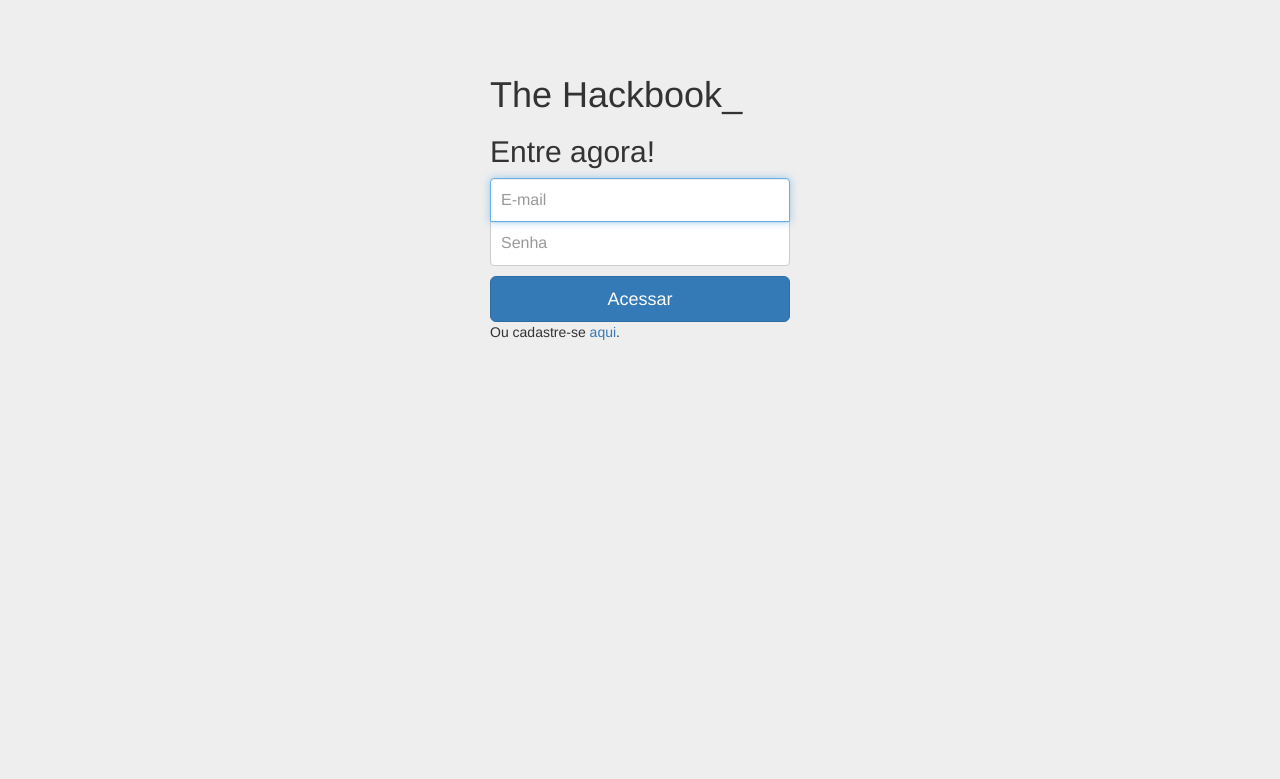
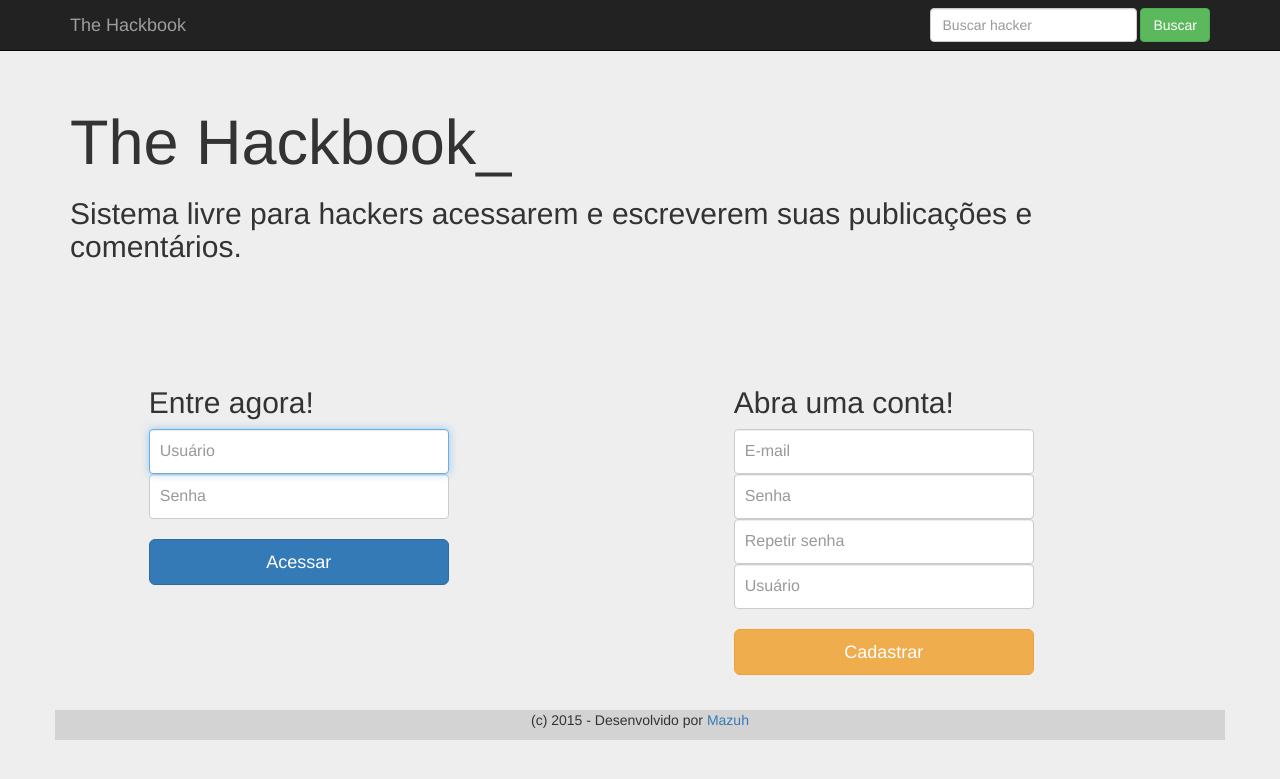
Before and after one commit to Mazuh/Minicurso-LammerHackingPHP, a PHP site: page / in a window 1280 px wide. Shown: the top 779 px of the page. Run offline with PHP 8.4, Linux system fonts and the light colour scheme.

Commit message:
Template de login

```diff
--- a/src/css/custom/login.css
+++ b/src/css/custom/login.css
@@ -8,15 +8,6 @@ body {
     max-width: 330px;
     padding: 15px;
     margin: 0 auto;
-}
-
-.form-signin .form-signin-heading,
-.form-signin .checkbox {
-    margin-bottom: 10px;
-}
-
-.form-signin .checkbox {
-    font-weight: normal;
 }
 
 .form-signin .form-control {
@@ -32,15 +23,3 @@ body {
 .form-signin .form-control:focus {
     z-index: 2;
 }
-
-.form-signin input[type="email"] {
-    margin-bottom: -1px;
-    border-bottom-right-radius: 0;
-    border-bottom-left-radius: 0;
-}
-
-.form-signin input[type="password"] {
-    margin-bottom: 10px;
-    border-top-left-radius: 0;
-    border-top-right-radius: 0;
-}
--- a/src/index.php
+++ b/src/index.php
@@ -6,7 +6,7 @@
         <meta charset="utf-8">
         <meta http-equiv="X-UA-Compatible" content="IE=edge">
         <meta name="viewport" content="width=device-width, initial-scale=1">
-        <meta name="description" content="Simplório e frágil sistema em que usuários podem publicar artigos prórpios e ler ou escrever comentários nas publicações alheias.">
+        <meta name="description" content="Simplório e frágil sistema em que usuários podem publicar artigos própios e ler ou escrever comentários nas publicações alheias.">
         <meta name="author" content="Mazuh">
 
         <title>The Hackbook</title>
@@ -14,9 +14,43 @@
         <!-- Bootstrap core CSS -->
         <link href="css/bootstrap.min.css" rel="stylesheet">
 
+        <style type="text/css">
+            /* Move down content because we have a fixed navbar that is 50px tall */
+            body {
+                padding-top: 50px;
+                padding-bottom: 20px;
+            }
+
+            footer{
+                background-color: lightgray;
+            }
+        </style>
+
     </head>
 
     <body>
+
+        <nav class="navbar navbar-inverse navbar-fixed-top">
+            <div class="container">
+                <div class="navbar-header">
+                    <button type="button" class="navbar-toggle collapsed" data-toggle="collapse" data-target="#navbar" aria-expanded="false" aria-controls="navbar">
+                        <span class="sr-only">Toggle navigation</span>
+                        <span class="icon-bar"></span>
+                        <span class="icon-bar"></span>
+                        <span class="icon-bar"></span>
+                    </button>
+                    <a class="navbar-brand" href="#">The Hackbook</a>
+                </div>
+                <div id="navbar" class="navbar-collapse collapse">
+                    <form class="navbar-form navbar-right">
+                        <div class="form-group">
+                            <input type="search" placeholder="Buscar hacker" class="form-control">
+                        </div>
+                        <button type="submit" class="btn btn-success">Buscar</button>
+                    </form>
+                </div>
+            </div>
+        </nav>
 
         <?php
         // inclui o template solicitado
@@ -31,6 +65,11 @@
 
         ?>
 
+        <br/>
+        <footer class="container text-center">
+            <p>(c) 2015 - Desenvolvido por <a href="https://github.com/Mazuh/Minicurso-HackingPHP">Mazuh</a></p>
+        </footer>
+
     </body>
 
 </html>
--- a/src/login.php
+++ b/src/login.php
@@ -1,23 +1,57 @@
 
 <link href="css/custom/login.css" rel="stylesheet">
 
+<div class="jumbotron">
+    <div class="container">
+        <h1>The Hackbook<span id="piscante" class="">_</span></h1>
+        <h2>Sistema livre para hackers acessarem e escreverem suas publicações e comentários.</h2>
+    </div>
+</div>
 
 <div class="container">
 
-    <form class="form-signin" action="script/logar.php" method="post">
+    <div class="row">
 
-        <h1>The Hackbook<span id="piscante" class="">_</span></h1>
+        <div class="col-md-5">
 
-        <h2 class="form-signin-heading">Entre agora!</h2>
-        <label for="inputEmail" class="sr-only">E-mail</label>
-        <input type="email" id="inputEmail" class="form-control" placeholder="E-mail" required autofocus>
-        <label for="inputPassword" class="sr-only">Senha</label>
-        <input type="password" id="inputPassword" class="form-control" placeholder="Senha" required>
+            <form class="form-signin" action="script/logar.php" method="post">
+                <h2 class="form-signin-heading">Entre agora!</h2>
+                <label for="inputLoginUsuario" class="sr-only">Usuário</label>
+                <input type="text" id="inputLoginUsuario" class="form-control" placeholder="Usuário" required autofocus>
+                <label for="inputPassword" class="sr-only">Senha</label>
+                <input type="password" id="inputPassword" class="form-control" placeholder="Senha" required>
 
-        <button class="btn btn-lg btn-primary btn-block" type="submit">Acessar</button>
-        <p>Ou cadastre-se <a href="index.php?t=cadastro">aqui</a>.</p>
+                <br/>
+                <button class="btn btn-lg btn-primary btn-block" type="submit">Acessar</button>
 
-    </form>
+            </form>
+
+        </div>
+
+        <div class="col-md-7">
+
+            <form class="form-signin" action="script/logar.php" method="post">
+                <h2 class="form-signin-heading">Abra uma conta!</h2>
+                <label for="inputEmail" class="sr-only">E-mail</label>
+                <input type="email" id="inputEmail" class="form-control" placeholder="E-mail" required>
+
+                <label for="inputPassword" class="sr-only">Senha</label>
+                <input type="password" id="inputPassword" class="form-control" placeholder="Senha" required>
+
+                <label for="inputRePassword" class="sr-only">Repetir senha</label>
+                <input type="password" id="inputRePassword" class="form-control" placeholder="Repetir senha" required>
+
+                <label for="inputLoginUsuario" class="sr-only">Usuário</label>
+                <input type="text" id="inputUsuario" class="form-control" placeholder="Usuário" required>
+
+                <br/>
+                <button class="btn btn-lg btn-warning btn-block" type="submit">Cadastrar</button>
+
+            </form>
+
+        </div>
+
+    </div>
 
 </div>
 
```
